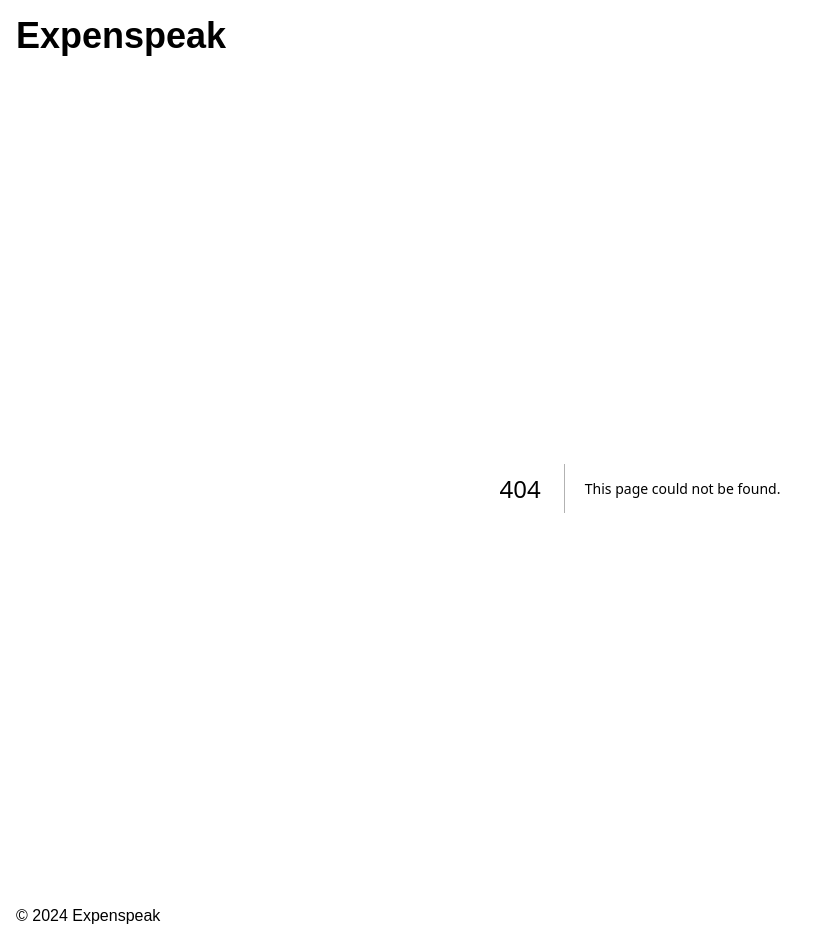
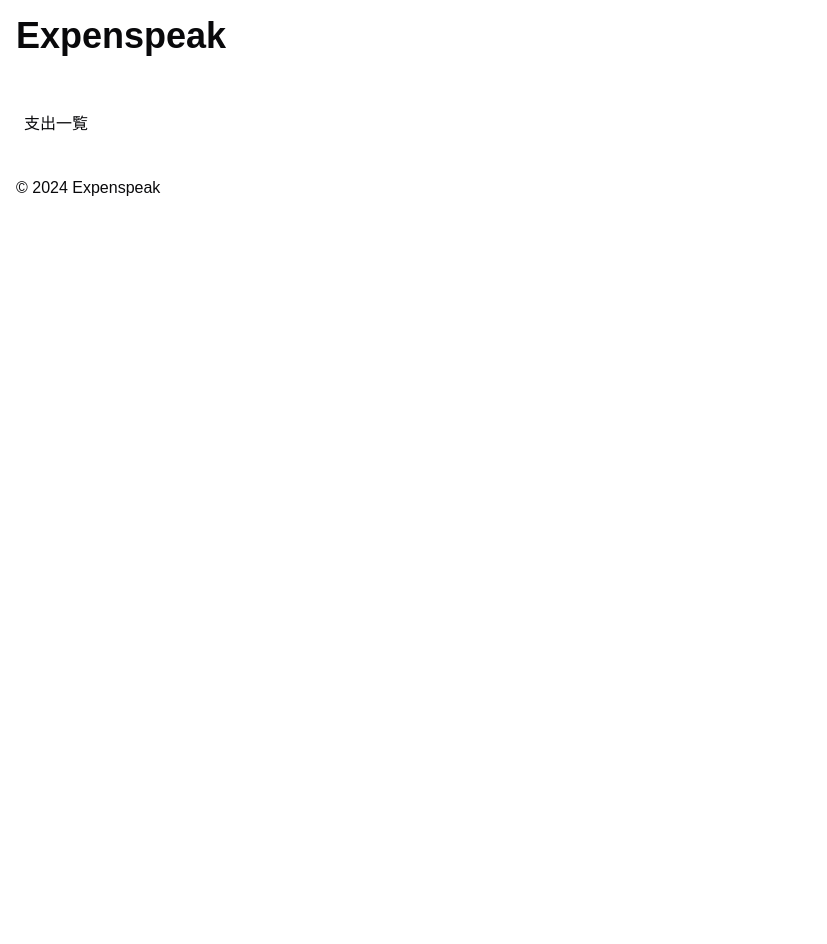
Before and after one commit to Seri-92/expenspeak, a Next.js app: page /expenses in a window 1280 px wide. Before the commit this address had no page. Shown: the whole page, without its empty margins (0-827 px from the left). After the commit the page ends 800 px from the top, so only its background shows below. Built offline with nearby package versions, Linux system fonts and the light colour scheme.

Commit message:
feat: 仮の一覧ページ追加

```diff
--- /dev/null
+++ b/app/expenses/page.tsx
@@ -0,0 +1,7 @@
+import React from 'react'
+
+export default function page() {
+  return (
+    <div className='p-6'>支出一覧</div>
+  )
+}
```
